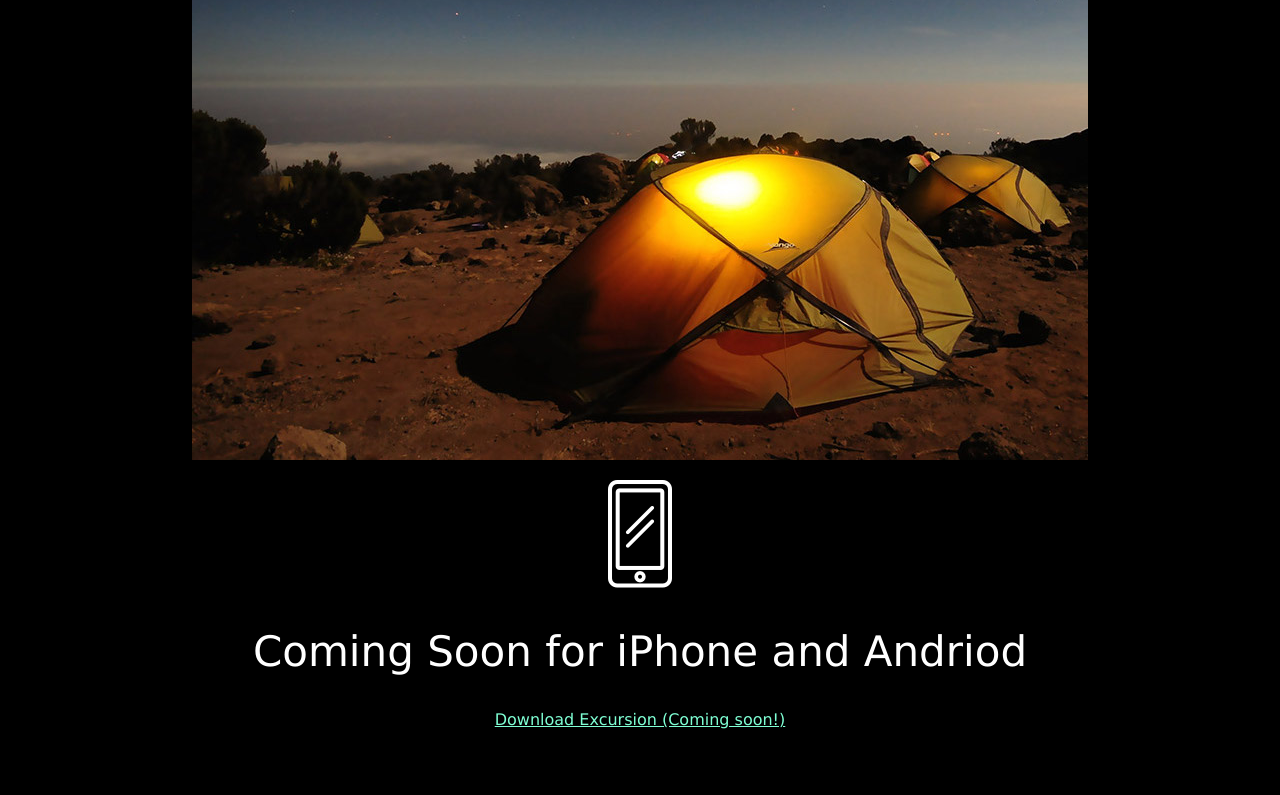
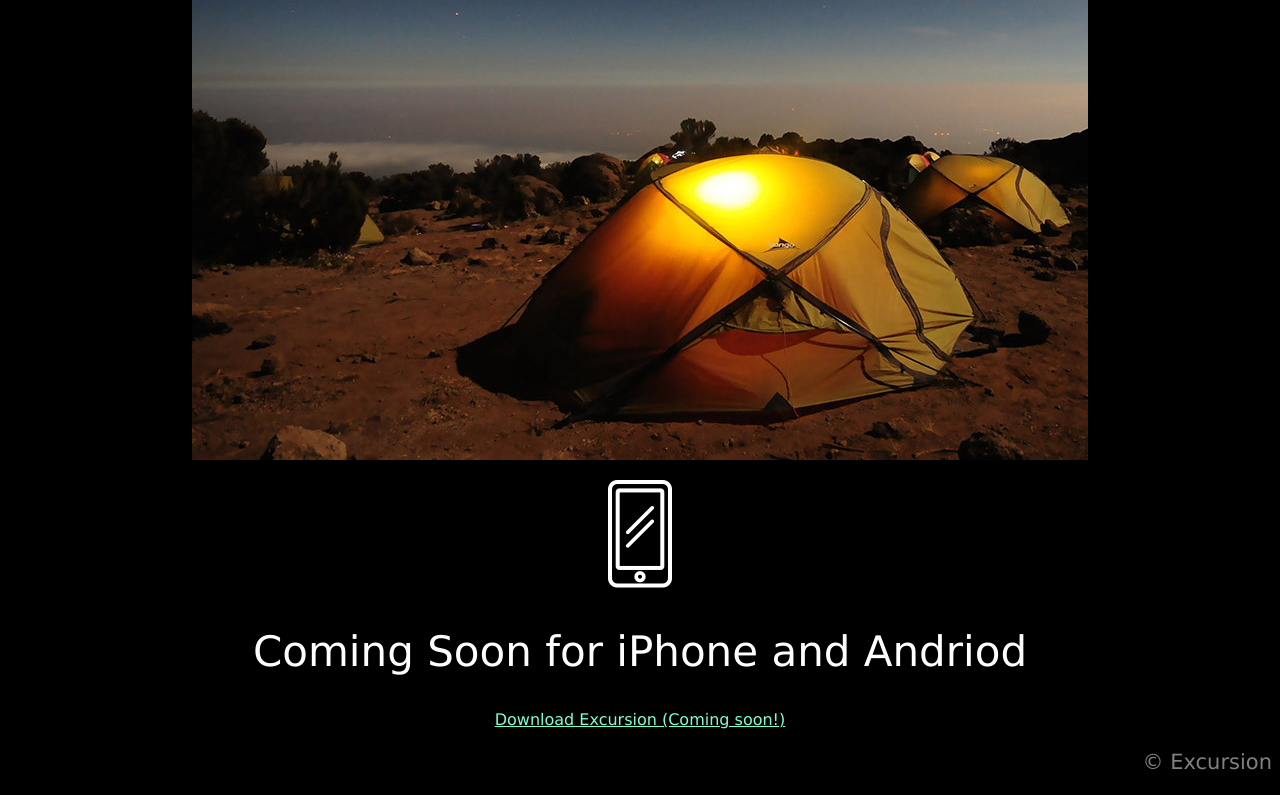
Before and after one commit to ivins/excursion, a plain HTML site: page index.html in a window 1280 px wide. Shown: the part 545-1340 px from the top of the page. Before the commit the page ends 1290 px from the top, so only its background shows below. Drawn offline with Linux system fonts and the light colour scheme.

Commit message:
final updates complete

```diff
--- a/index.html
+++ b/index.html
@@ -22,5 +22,6 @@
       <h2>Coming Soon for iPhone and Andriod</h2>
       <p class="download">Download Excursion (Coming soon!)</p>
     </div>
+    <p class="copyright">© Excursion</p>
   </body>
 </html>
--- a/resources/css/style.css
+++ b/resources/css/style.css
@@ -28,3 +28,9 @@ body {
   font-size: 21px;
   color: Gray;
 }
+
+.copyright {
+  color: Gray;
+  text-align: right;
+  font-size: 21px;
+}
```
